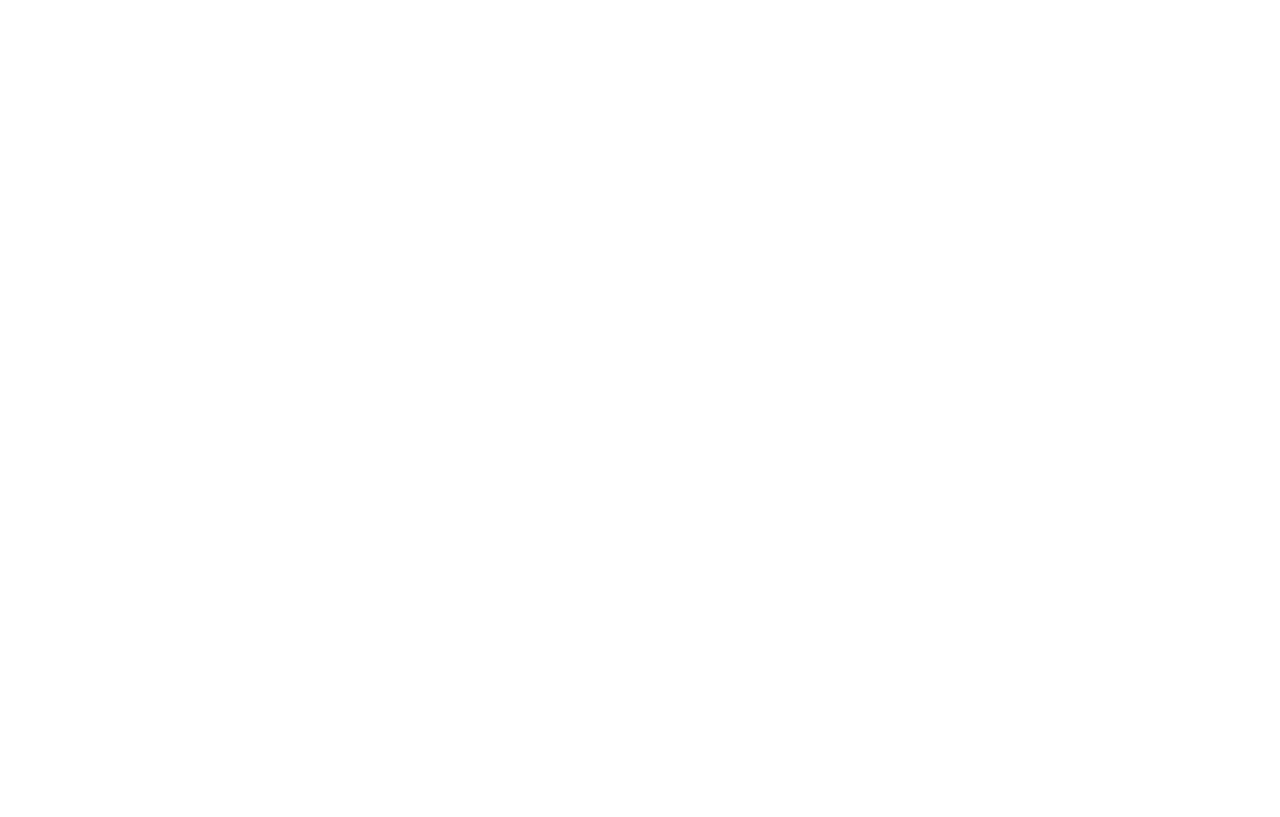
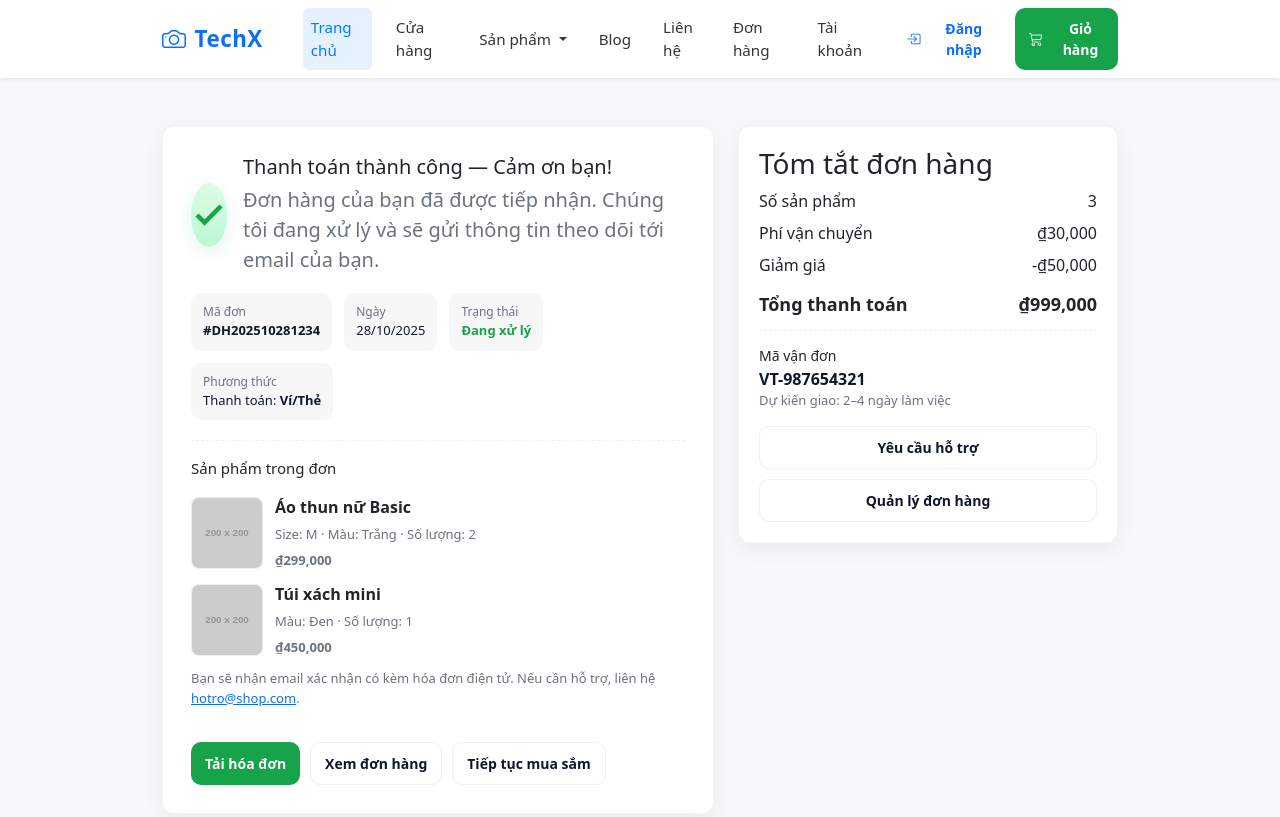
Before and after one commit to Oneloc123/LTW_NHOM37, a plain HTML site: page pages/order-success.html in a window 1280 px wide. Shown: the top 817 px of the page. Drawn offline with nearby package versions, Linux system fonts and the light colour scheme; files that its build step writes are made by us from their sources; placeholder pictures from the web are drawn by us.

Commit message:
cật nhật trang order-hisrtory, thêm trang order-success

```diff
--- /dev/null
+++ b/assets/css/checkout-success.css
@@ -0,0 +1,238 @@
+:root {
+  --bg: #f6f8fa;
+  --card: #ffffff;
+  --accent: #16a34a;
+  --muted: #6b7280;
+  --maxw: 980px;
+  font-family: Inter, system-ui, -apple-system, "Segoe UI", Roboto, "Helvetica Neue", Arial;
+}
+
+.checkout-success {
+  display: flex;
+  justify-content: center;
+  padding: 48px 16px;
+  background: var(--bg);
+}
+
+.container {
+  width: 100%;
+  max-width: var(--maxw);
+  display: grid;
+  grid-template-columns: 1fr 380px;
+  gap: 24px;
+  align-items: start;
+}
+
+.main-card {
+  background: var(--card);
+  border-radius: 12px;
+  padding: 28px;
+  box-shadow: 0 6px 22px rgba(12, 24, 40, 0.06);
+  border: 1px solid rgba(15, 23, 42, 0.04);
+}
+
+.success-badge {
+  display: flex;
+  gap: 16px;
+  align-items: center;
+  margin-bottom: 10px;
+}
+
+.check {
+  width: 64px;
+  height: 64px;
+  border-radius: 50%;
+  background: linear-gradient(180deg, #dcfce7 0%, #bbf7d0 100%);
+  display: grid;
+  place-items: center;
+  box-shadow: 0 6px 18px rgba(16, 185, 129, 0.12);
+}
+
+.check svg {
+  width: 36px;
+  height: 36px;
+  fill: none;
+  stroke: var(--accent);
+  stroke-width: 3;
+}
+
+h1 {
+  font-size: 20px;
+  margin: 0 0 6px 0;
+}
+
+p.lead {
+  margin: 0;
+  color: var(--muted);
+}
+
+.order-meta {
+  margin-top: 18px;
+  display: flex;
+  flex-wrap: wrap;
+  gap: 12px;
+}
+
+.meta-item {
+  background: rgba(15, 23, 42, 0.03);
+  padding: 10px 12px;
+  border-radius: 10px;
+  font-size: 13px;
+  color: #0f172a;
+}
+
+.meta-item small {
+  display: block;
+  color: var(--muted);
+  font-size: 12px;
+}
+
+.status {
+  color: var(--accent);
+  font-weight: 600;
+}
+
+.products {
+  margin-top: 20px;
+  border-top: 1px dashed rgba(15, 23, 42, 0.06);
+  padding-top: 18px;
+  display: flex;
+  flex-direction: column;
+  gap: 12px;
+}
+
+.products h2 {
+  font-size: 15px;
+  margin: 0 0 6px 0;
+}
+
+.prod {
+  display: flex;
+  gap: 12px;
+  align-items: center;
+}
+
+.prod-thumb {
+  width: 72px;
+  height: 72px;
+  border-radius: 8px;
+  background: #f3f4f6;
+  display: grid;
+  place-items: center;
+  overflow: hidden;
+  border: 1px solid rgba(15, 23, 42, 0.03);
+}
+
+.prod-thumb img {
+  width: 100%;
+  height: 100%;
+  object-fit: cover;
+}
+
+.prod-info {
+  flex: 1;
+}
+
+.prod-meta {
+  color: var(--muted);
+  font-size: 13px;
+  margin-top: 6px;
+}
+
+.tiny {
+  font-size: 13px;
+  color: var(--muted);
+}
+
+.actions-main {
+  margin-top: 18px;
+  display: flex;
+  gap: 10px;
+  flex-wrap: wrap;
+}
+
+.btn {
+  display: inline-flex;
+  gap: 10px;
+  align-items: center;
+  justify-content: center;
+  padding: 10px 14px;
+  border-radius: 10px;
+  border: 0;
+  font-weight: 600;
+  cursor: pointer;
+  text-decoration: none;
+  font-size: 14px;
+}
+
+.btn-primary {
+  background: var(--accent);
+  color: white;
+}
+
+.btn-ghost {
+  background: transparent;
+  border: 1px solid rgba(15, 23, 42, 0.06);
+  color: #0f172a;
+}
+
+.btn-outline {
+  background: transparent;
+  border: 1px solid rgba(15, 23, 42, 0.06);
+  color: #0f172a;
+}
+
+.summary {
+  background: var(--card);
+  border-radius: 12px;
+  padding: 20px;
+  box-shadow: 0 6px 22px rgba(12, 24, 40, 0.06);
+  border: 1px solid rgba(15, 23, 42, 0.04);
+  position: sticky;
+  top: 24px;
+}
+
+.summary h3 {
+  margin: 0 0 8px 0;
+}
+
+.summary-row {
+  display: flex;
+  justify-content: space-between;
+  align-items: center;
+  margin: 8px 0;
+}
+
+.summary-row.total {
+  font-weight: 700;
+  font-size: 18px;
+  margin-top: 14px;
+}
+
+.shipment {
+  margin-top: 12px;
+  border-top: 1px dashed rgba(15, 23, 42, 0.06);
+  padding-top: 12px;
+}
+
+.tracking {
+  font-weight: 700;
+  color: #0f172a;
+}
+
+.actions {
+  display: flex;
+  flex-direction: column;
+  gap: 10px;
+  margin-top: 14px;
+}
+
+@media (max-width: 880px) {
+  .container {
+    grid-template-columns: 1fr;
+  }
+  .summary {
+    position: relative;
+    top: auto;
+  }
+}
--- a/pages/cart.html
+++ b/pages/cart.html
@@ -1,35 +1,94 @@
 <!doctype html>
 <html lang="vi">
-<head><meta charset="utf-8"><meta name="viewport" content="width=device-width, initial-scale=1">
+
+<head>
+  <meta charset="utf-8">
+  <meta name="viewport" content="width=device-width, initial-scale=1">
   <title>Giỏ hàng</title>
   <link href="https://cdn.jsdelivr.net/npm/bootstrap@5.3.2/dist/css/bootstrap.min.css" rel="stylesheet">
+  <link href="https://cdn.jsdelivr.net/npm/bootstrap@5.3.3/dist/css/bootstrap.min.css" rel="stylesheet">
+  <link href="https://cdn.jsdelivr.net/npm/bootstrap-icons@1.11.3/font/bootstrap-icons.css" rel="stylesheet">
   <link rel="stylesheet" href="../assets/css/style.css">
+  <link rel="stylesheet" href="assets/css/header.css">
+  <link rel="stylesheet" href="assets/css/footer.css">
 </head>
+
 <body>
-  <header class="py-3" style="background:linear-gradient(180deg,#06243e, #0b3a60);">
-  <div class="container container-narrow d-flex justify-content-between align-items-center">
-    <a href="../index.html" class="header-brand text-white text-decoration-none d-flex align-items-center">
-      <img src="assets/img/logo.png" alt="logo" style="height:40px;margin-right:10px;">SHOP CAMERA
-    </a>
-    <nav class="d-none d-md-flex align-items-center">
-      <a href="../index.html" class="nav-link px-3 text-white text-decoration-none">Trang chủ</a>
-      <a href="products.html" class="nav-link px-3 text-white text-decoration-none">Sản phẩm</a>
-      <a href="cart.html" class="nav-link px-3 text-white text-decoration-none">Giỏ hàng <span id="cart-count" class="badge bg-light text-dark">0</span></a>
-      <a href="contact.html" class="nav-link px-3 text-white text-decoration-none">Liên hệ</a>
-      <a href="login.html" class="nav-link px-3 text-white text-decoration-none">Đăng nhập</a>
-    </nav>
-    <div class="d-md-none text-white">MENU</div>
-  </div>
-</header>
+  <!-- ================= Header ================= -->
+  <header class="navbar navbar-expand-lg bg-white shadow-sm sticky-top header-main py-2">
+    <div class="container">
+      <!-- Logo -->
+      <a class="navbar-brand d-flex align-items-center fw-bold text-primary" href="/index.html">
+        <i class="bi bi-camera fs-4 me-2"></i>
+        <span>TechX</span>
+      </a>
+
+      <!-- Toggle (mobile) -->
+      <button class="navbar-toggler border-0" type="button" data-bs-toggle="collapse" data-bs-target="#navbarNav"
+        aria-controls="navbarNav" aria-expanded="false" aria-label="Toggle navigation">
+        <i class="bi bi-list fs-2 text-primary"></i>
+      </button>
+
+      <!-- Nav links -->
+      <div class="collapse navbar-collapse justify-content-end" id="navbarNav">
+        <ul class="navbar-nav align-items-lg-center gap-lg-3">
+          <li class="nav-item"><a class="nav-link active" href="/index.html">Trang chủ</a></li>
+          <li class="nav-item"><a class="nav-link" href="/pages/shop.html">Cửa hàng</a></li>
+
+          <!-- Dropdown -->
+          <li class="nav-item dropdown">
+            <a class="nav-link dropdown-toggle" href="#" id="navbarDropdown" role="button" data-bs-toggle="dropdown"
+              aria-expanded="false">
+              Sản phẩm
+            </a>
+            <ul class="dropdown-menu border-0 shadow rounded-3" aria-labelledby="navbarDropdown">
+              <li><a class="dropdown-item" href="/pages/products.html">Tất cả sản phẩm</a></li>
+              <li>
+                <hr class="dropdown-divider">
+              </li>
+              <li><a class="dropdown-item" href="/pages/products.html#mini-tech">Công nghệ mini</a></li>
+              <li><a class="dropdown-item" href="/pages/products.html#ai-device">Thiết bị AI</a></li>
+              <li><a class="dropdown-item" href="/pages/products.html#creative">Phụ kiện sáng tạo</a></li>
+              <li><a class="dropdown-item" href="/pages/products.html#fun-tech">Đồ chơi công nghệ</a></li>
+            </ul>
+          </li>
+
+          <li class="nav-item"><a class="nav-link" href="/pages/blog.html">Blog</a></li>
+          <li class="nav-item"><a class="nav-link" href="/pages/contact.html">Liên hệ</a></li>
+          <li class="nav-item"><a class="nav-link" href="/pages/order-history.html">Đơn hàng</a></li>
+          <li class="nav-item"><a class="nav-link" href="/pages/profile.html">Tài khoản</a></li>
+        </ul>
+
+        <!-- Login & Cart -->
+        <div class="ms-lg-3 mt-3 mt-lg-0 d-flex align-items-center gap-2">
+          <a href="/pages/login.html" class="btn btn-outline-primary btn-sm d-flex align-items-center">
+            <i class="bi bi-box-arrow-in-right me-1"></i> Đăng nhập
+          </a>
+          <a href="/pages/cart.html" class="btn btn-primary btn-sm d-flex align-items-center">
+            <i class="bi bi-cart3 me-1"></i> Giỏ hàng
+          </a>
+        </div>
+      </div>
+    </div>
+  </header>
 
   <main class="container my-5">
     <h1>Giỏ hàng</h1>
     <div class="table-responsive">
       <table class="table align-middle">
-        <thead><tr><th>Ảnh</th><th>Sản phẩm</th><th>Giá</th><th>Số lượng</th><th>Thành tiền</th></tr></thead>
+        <thead>
+          <tr>
+            <th>Ảnh</th>
+            <th>Sản phẩm</th>
+            <th>Giá</th>
+            <th>Số lượng</th>
+            <th>Thành tiền</th>
+          </tr>
+        </thead>
         <tbody>
           <tr>
-            <td style="width:120px"><img src="../assets/img/products/product1.jpg" style="height:70px;object-fit:cover"></td>
+            <td style="width:120px"><img src="../assets/img/products/product1.jpg" style="height:70px;object-fit:cover">
+            </td>
             <td>Canon EOS R5</td>
             <td>39.000.000đ</td>
             <td><input type="number" class="form-control" value="1" style="max-width:120px"></td>
@@ -43,14 +102,68 @@
     </div>
   </main>
 
-<footer class="footer mt-5">
-  <div class="container container-narrow text-center">
-    <p class="mb-1">© 2025 Shop Camera. All rights reserved.</p>
-    <p class="small-muted mb-0">Thiết kế tone lạnh, Bootstrap 5, HTML/CSS/JS thuần.</p>
-  </div>
-</footer>
+  <!-- ================= Footer ================= -->
+  <footer class="footer bg-light text-dark pt-5 pb-4 mt-5 border-top">
+    <div class="container">
+      <div class="row gy-4">
+        <!-- Logo + Giới thiệu -->
+        <div class="col-md-4">
+          <a href="/index.html" class="d-flex align-items-center mb-3 text-decoration-none">
+            <i class="bi bi-camera fs-3 text-primary me-2"></i>
+            <span class="fw-bold fs-5 text-primary">TechX</span>
+          </a>
+          <p class="text-muted">
+            Nơi bạn tìm thấy những thiết bị công nghệ độc đáo, hiện đại và sáng tạo.
+            Chúng tôi mang đến trải nghiệm mua sắm tiện lợi và đáng tin cậy.
+          </p>
+        </div>
+
+        <!-- Danh mục -->
+        <div class="col-md-2">
+          <h6 class="fw-bold mb-3 text-uppercase">Danh mục</h6>
+          <ul class="list-unstyled">
+            <li><a href="/pages/products.html#mini-tech" class="footer-link">Công nghệ mini</a></li>
+            <li><a href="/pages/products.html#ai-device" class="footer-link">Thiết bị AI</a></li>
+            <li><a href="/pages/products.html#creative" class="footer-link">Phụ kiện sáng tạo</a></li>
+            <li><a href="/pages/products.html#fun-tech" class="footer-link">Đồ chơi công nghệ</a></li>
+          </ul>
+        </div>
+
+        <!-- Hỗ trợ -->
+        <div class="col-md-2">
+          <h6 class="fw-bold mb-3 text-uppercase">Hỗ trợ</h6>
+          <ul class="list-unstyled">
+            <li><a href="/pages/contact.html" class="footer-link">Liên hệ</a></li>
+            <li><a href="/pages/forgot-password.html" class="footer-link">Quên mật khẩu</a></li>
+            <li><a href="/pages/order-history.html" class="footer-link">Theo dõi đơn hàng</a></li>
+            <li><a href="/pages/404.html" class="footer-link">Trung tâm trợ giúp</a></li>
+          </ul>
+        </div>
+
+        <!-- Liên hệ -->
+        <div class="col-md-4">
+          <h6 class="fw-bold mb-3 text-uppercase">Liên hệ</h6>
+          <p class="mb-1"><i class="bi bi-geo-alt-fill text-primary me-2"></i>123 Nguyễn Huệ, TP. Hồ Chí Minh</p>
+          <p class="mb-1"><i class="bi bi-telephone-fill text-primary me-2"></i>+84 987 654 321</p>
+          <p><i class="bi bi-envelope-fill text-primary me-2"></i>support@htcamera.vn</p>
+          <div class="mt-3">
+            <a href="#" class="social-link me-2"><i class="bi bi-facebook"></i></a>
+            <a href="#" class="social-link me-2"><i class="bi bi-instagram"></i></a>
+            <a href="#" class="social-link me-2"><i class="bi bi-youtube"></i></a>
+            <a href="#" class="social-link"><i class="bi bi-tiktok"></i></a>
+          </div>
+        </div>
+      </div>
+
+      <hr class="mt-4 mb-3">
+      <div class="text-center small text-muted">
+        © 2025 <strong>TechX</strong>. All rights reserved.
+      </div>
+    </div>
+  </footer>
 
   <script src="https://cdn.jsdelivr.net/npm/bootstrap@5.3.2/dist/js/bootstrap.bundle.min.js"></script>
   <script src="../assets/js/main.js"></script>
 </body>
+
 </html>
--- a/pages/order-success.html
+++ b/pages/order-success.html
@@ -0,0 +1,249 @@
+<!DOCTYPE html>
+<html lang="en">
+
+<head>
+    <meta charset="UTF-8">
+    <meta name="viewport" content="width=device-width, initial-scale=1.0">
+    <title>Document</title>
+    <link rel="stylesheet" href="/assets/css/checkout-success.css">
+    <link href="https://cdn.jsdelivr.net/npm/bootstrap@5.3.3/dist/css/bootstrap.min.css" rel="stylesheet">
+    <link href="https://cdn.jsdelivr.net/npm/bootstrap-icons@1.11.3/font/bootstrap-icons.css" rel="stylesheet">
+    <link rel="stylesheet" href="assets/css/header.css">
+    <link rel="stylesheet" href="assets/css/footer.css">
+</head>
+
+<body>
+    <!-- ================= Header ================= -->
+    <header class="navbar navbar-expand-lg bg-white shadow-sm sticky-top header-main py-2">
+        <div class="container">
+            <!-- Logo -->
+            <a class="navbar-brand d-flex align-items-center fw-bold text-primary" href="/index.html">
+                <i class="bi bi-camera fs-4 me-2"></i>
+                <span>TechX</span>
+            </a>
+
+            <!-- Toggle (mobile) -->
+            <button class="navbar-toggler border-0" type="button" data-bs-toggle="collapse" data-bs-target="#navbarNav"
+                aria-controls="navbarNav" aria-expanded="false" aria-label="Toggle navigation">
+                <i class="bi bi-list fs-2 text-primary"></i>
+            </button>
+
+            <!-- Nav links -->
+            <div class="collapse navbar-collapse justify-content-end" id="navbarNav">
+                <ul class="navbar-nav align-items-lg-center gap-lg-3">
+                    <li class="nav-item"><a class="nav-link active" href="/index.html">Trang chủ</a></li>
+                    <li class="nav-item"><a class="nav-link" href="/pages/shop.html">Cửa hàng</a></li>
+
+                    <!-- Dropdown -->
+                    <li class="nav-item dropdown">
+                        <a class="nav-link dropdown-toggle" href="#" id="navbarDropdown" role="button"
+                            data-bs-toggle="dropdown" aria-expanded="false">
+                            Sản phẩm
+                        </a>
+                        <ul class="dropdown-menu border-0 shadow rounded-3" aria-labelledby="navbarDropdown">
+                            <li><a class="dropdown-item" href="/pages/products.html">Tất cả sản phẩm</a></li>
+                            <li>
+                                <hr class="dropdown-divider">
+                            </li>
+                            <li><a class="dropdown-item" href="/pages/products.html#mini-tech">Công nghệ mini</a></li>
+                            <li><a class="dropdown-item" href="/pages/products.html#ai-device">Thiết bị AI</a></li>
+                            <li><a class="dropdown-item" href="/pages/products.html#creative">Phụ kiện sáng tạo</a></li>
+                            <li><a class="dropdown-item" href="/pages/products.html#fun-tech">Đồ chơi công nghệ</a></li>
+                        </ul>
+                    </li>
+
+                    <li class="nav-item"><a class="nav-link" href="/pages/blog.html">Blog</a></li>
+                    <li class="nav-item"><a class="nav-link" href="/pages/contact.html">Liên hệ</a></li>
+                    <li class="nav-item"><a class="nav-link" href="/pages/order-history.html">Đơn hàng</a></li>
+                    <li class="nav-item"><a class="nav-link" href="/pages/profile.html">Tài khoản</a></li>
+                </ul>
+
+                <!-- Login & Cart -->
+                <div class="ms-lg-3 mt-3 mt-lg-0 d-flex align-items-center gap-2">
+                    <a href="/pages/login.html" class="btn btn-outline-primary btn-sm d-flex align-items-center">
+                        <i class="bi bi-box-arrow-in-right me-1"></i> Đăng nhập
+                    </a>
+                    <a href="/pages/cart.html" class="btn btn-primary btn-sm d-flex align-items-center">
+                        <i class="bi bi-cart3 me-1"></i> Giỏ hàng
+                    </a>
+                </div>
+            </div>
+        </div>
+    </header>
+    <main id="checkout-success" class="checkout-success">
+        <link rel="stylesheet" href="checkout-success.css">
+
+        <div class="container">
+            <!-- LEFT -->
+            <section class="main-card">
+                <div class="success-badge">
+                    <div class="check">
+                        <svg viewBox="0 0 24 24" xmlns="http://www.w3.org/2000/svg">
+                            <path d="M20 6L9 17l-5-5"></path>
+                        </svg>
+                    </div>
+                    <div>
+                        <h1>Thanh toán thành công — Cảm ơn bạn!</h1>
+                        <p class="lead">Đơn hàng của bạn đã được tiếp nhận. Chúng tôi đang xử lý và sẽ gửi thông tin
+                            theo dõi tới email của bạn.</p>
+                    </div>
+                </div>
+
+                <!-- THÔNG TIN ĐƠN HÀNG -->
+                <div class="order-meta">
+                    <div class="meta-item">
+                        <small>Mã đơn</small>
+                        <div><strong>#DH202510281234</strong></div>
+                    </div>
+
+                    <div class="meta-item">
+                        <small>Ngày</small>
+                        <div>28/10/2025</div>
+                    </div>
+
+                    <div class="meta-item">
+                        <small>Trạng thái</small>
+                        <div class="status">Đang xử lý</div>
+                    </div>
+
+                    <div class="meta-item">
+                        <small>Phương thức</small>
+                        <div>Thanh toán: <strong>Ví/Thẻ</strong></div>
+                    </div>
+                </div>
+
+                <!-- SẢN PHẨM TRONG ĐƠN -->
+                <div class="products">
+                    <h2>Sản phẩm trong đơn</h2>
+
+                    <div class="prod">
+                        <div class="prod-thumb">
+                            <img src="https://via.placeholder.com/200x200?text=SP1" alt="Hình sản phẩm A">
+                        </div>
+                        <div class="prod-info">
+                            <b>Áo thun nữ Basic</b>
+                            <div class="prod-meta">Size: M · Màu: Trắng · Số lượng: 2</div>
+                            <div class="prod-meta"><strong>₫299,000</strong></div>
+                        </div>
+                    </div>
+
+                    <div class="prod">
+                        <div class="prod-thumb">
+                            <img src="https://via.placeholder.com/200x200?text=SP2" alt="Hình sản phẩm B">
+                        </div>
+                        <div class="prod-info">
+                            <b>Túi xách mini</b>
+                            <div class="prod-meta">Màu: Đen · Số lượng: 1</div>
+                            <div class="prod-meta"><strong>₫450,000</strong></div>
+                        </div>
+                    </div>
+
+                    <p class="tiny">Bạn sẽ nhận email xác nhận có kèm hóa đơn điện tử. Nếu cần hỗ trợ, liên hệ <a
+                            href="mailto:hotro@shop.com">hotro@shop.com</a>.</p>
+                </div>
+
+                <!-- NÚT HÀNH ĐỘNG -->
+                <div class="actions-main">
+                    <button class="btn btn-primary">Tải hóa đơn</button>
+                    <a href="/orders" class="btn btn-ghost">Xem đơn hàng</a>
+                    <a href="/" class="btn btn-outline">Tiếp tục mua sắm</a>
+                </div>
+            </section>
+
+            <!-- RIGHT -->
+            <aside class="summary">
+                <h3>Tóm tắt đơn hàng</h3>
+
+                <div class="summary-row">
+                    <span>Số sản phẩm</span>
+                    <span>3</span>
+                </div>
+                <div class="summary-row">
+                    <span>Phí vận chuyển</span>
+                    <span>₫30,000</span>
+                </div>
+                <div class="summary-row">
+                    <span>Giảm giá</span>
+                    <span>-₫50,000</span>
+                </div>
+                <div class="summary-row total">
+                    <span>Tổng thanh toán</span>
+                    <span>₫999,000</span>
+                </div>
+
+                <div class="shipment">
+                    <small>Mã vận đơn</small>
+                    <div class="tracking">VT-987654321</div>
+                    <p class="tiny">Dự kiến giao: 2–4 ngày làm việc</p>
+                </div>
+
+                <div class="actions">
+                    <a href="/support" class="btn btn-ghost">Yêu cầu hỗ trợ</a>
+                    <a href="/account/orders" class="btn btn-outline">Quản lý đơn hàng</a>
+                </div>
+            </aside>
+        </div>
+    </main>
+    <!-- ================= Footer ================= -->
+    <footer class="footer bg-light text-dark pt-5 pb-4 mt-5 border-top">
+        <div class="container">
+            <div class="row gy-4">
+                <!-- Logo + Giới thiệu -->
+                <div class="col-md-4">
+                    <a href="/index.html" class="d-flex align-items-center mb-3 text-decoration-none">
+                        <i class="bi bi-camera fs-3 text-primary me-2"></i>
+                        <span class="fw-bold fs-5 text-primary">TechX</span>
+                    </a>
+                    <p class="text-muted">
+                        Nơi bạn tìm thấy những thiết bị công nghệ độc đáo, hiện đại và sáng tạo.
+                        Chúng tôi mang đến trải nghiệm mua sắm tiện lợi và đáng tin cậy.
+                    </p>
+                </div>
+
+                <!-- Danh mục -->
+                <div class="col-md-2">
+                    <h6 class="fw-bold mb-3 text-uppercase">Danh mục</h6>
+                    <ul class="list-unstyled">
+                        <li><a href="/pages/products.html#mini-tech" class="footer-link">Công nghệ mini</a></li>
+                        <li><a href="/pages/products.html#ai-device" class="footer-link">Thiết bị AI</a></li>
+                        <li><a href="/pages/products.html#creative" class="footer-link">Phụ kiện sáng tạo</a></li>
+                        <li><a href="/pages/products.html#fun-tech" class="footer-link">Đồ chơi công nghệ</a></li>
+                    </ul>
+                </div>
+
+                <!-- Hỗ trợ -->
+                <div class="col-md-2">
+                    <h6 class="fw-bold mb-3 text-uppercase">Hỗ trợ</h6>
+                    <ul class="list-unstyled">
+                        <li><a href="/pages/contact.html" class="footer-link">Liên hệ</a></li>
+                        <li><a href="/pages/forgot-password.html" class="footer-link">Quên mật khẩu</a></li>
+                        <li><a href="/pages/order-history.html" class="footer-link">Theo dõi đơn hàng</a></li>
+                        <li><a href="/pages/404.html" class="footer-link">Trung tâm trợ giúp</a></li>
+                    </ul>
+                </div>
+
+                <!-- Liên hệ -->
+                <div class="col-md-4">
+                    <h6 class="fw-bold mb-3 text-uppercase">Liên hệ</h6>
+                    <p class="mb-1"><i class="bi bi-geo-alt-fill text-primary me-2"></i>123 Nguyễn Huệ, TP. Hồ Chí Minh
+                    </p>
+                    <p class="mb-1"><i class="bi bi-telephone-fill text-primary me-2"></i>+84 987 654 321</p>
+                    <p><i class="bi bi-envelope-fill text-primary me-2"></i>support@htcamera.vn</p>
+                    <div class="mt-3">
+                        <a href="#" class="social-link me-2"><i class="bi bi-facebook"></i></a>
+                        <a href="#" class="social-link me-2"><i class="bi bi-instagram"></i></a>
+                        <a href="#" class="social-link me-2"><i class="bi bi-youtube"></i></a>
+                        <a href="#" class="social-link"><i class="bi bi-tiktok"></i></a>
+                    </div>
+                </div>
+            </div>
+
+            <hr class="mt-4 mb-3">
+            <div class="text-center small text-muted">
+                © 2025 <strong>TechX</strong>. All rights reserved.
+            </div>
+        </div>
+    </footer>
+</body>
+
+</html>
```
Also changed, not shown: assets/css/order-history.css (+15 -3 lines), pages/checkout.html (+14 -5 lines), pages/order-history.html (+3 -3 lines), pages/product-detail.html (+8 -2 lines), assets/img/box.png (added).
